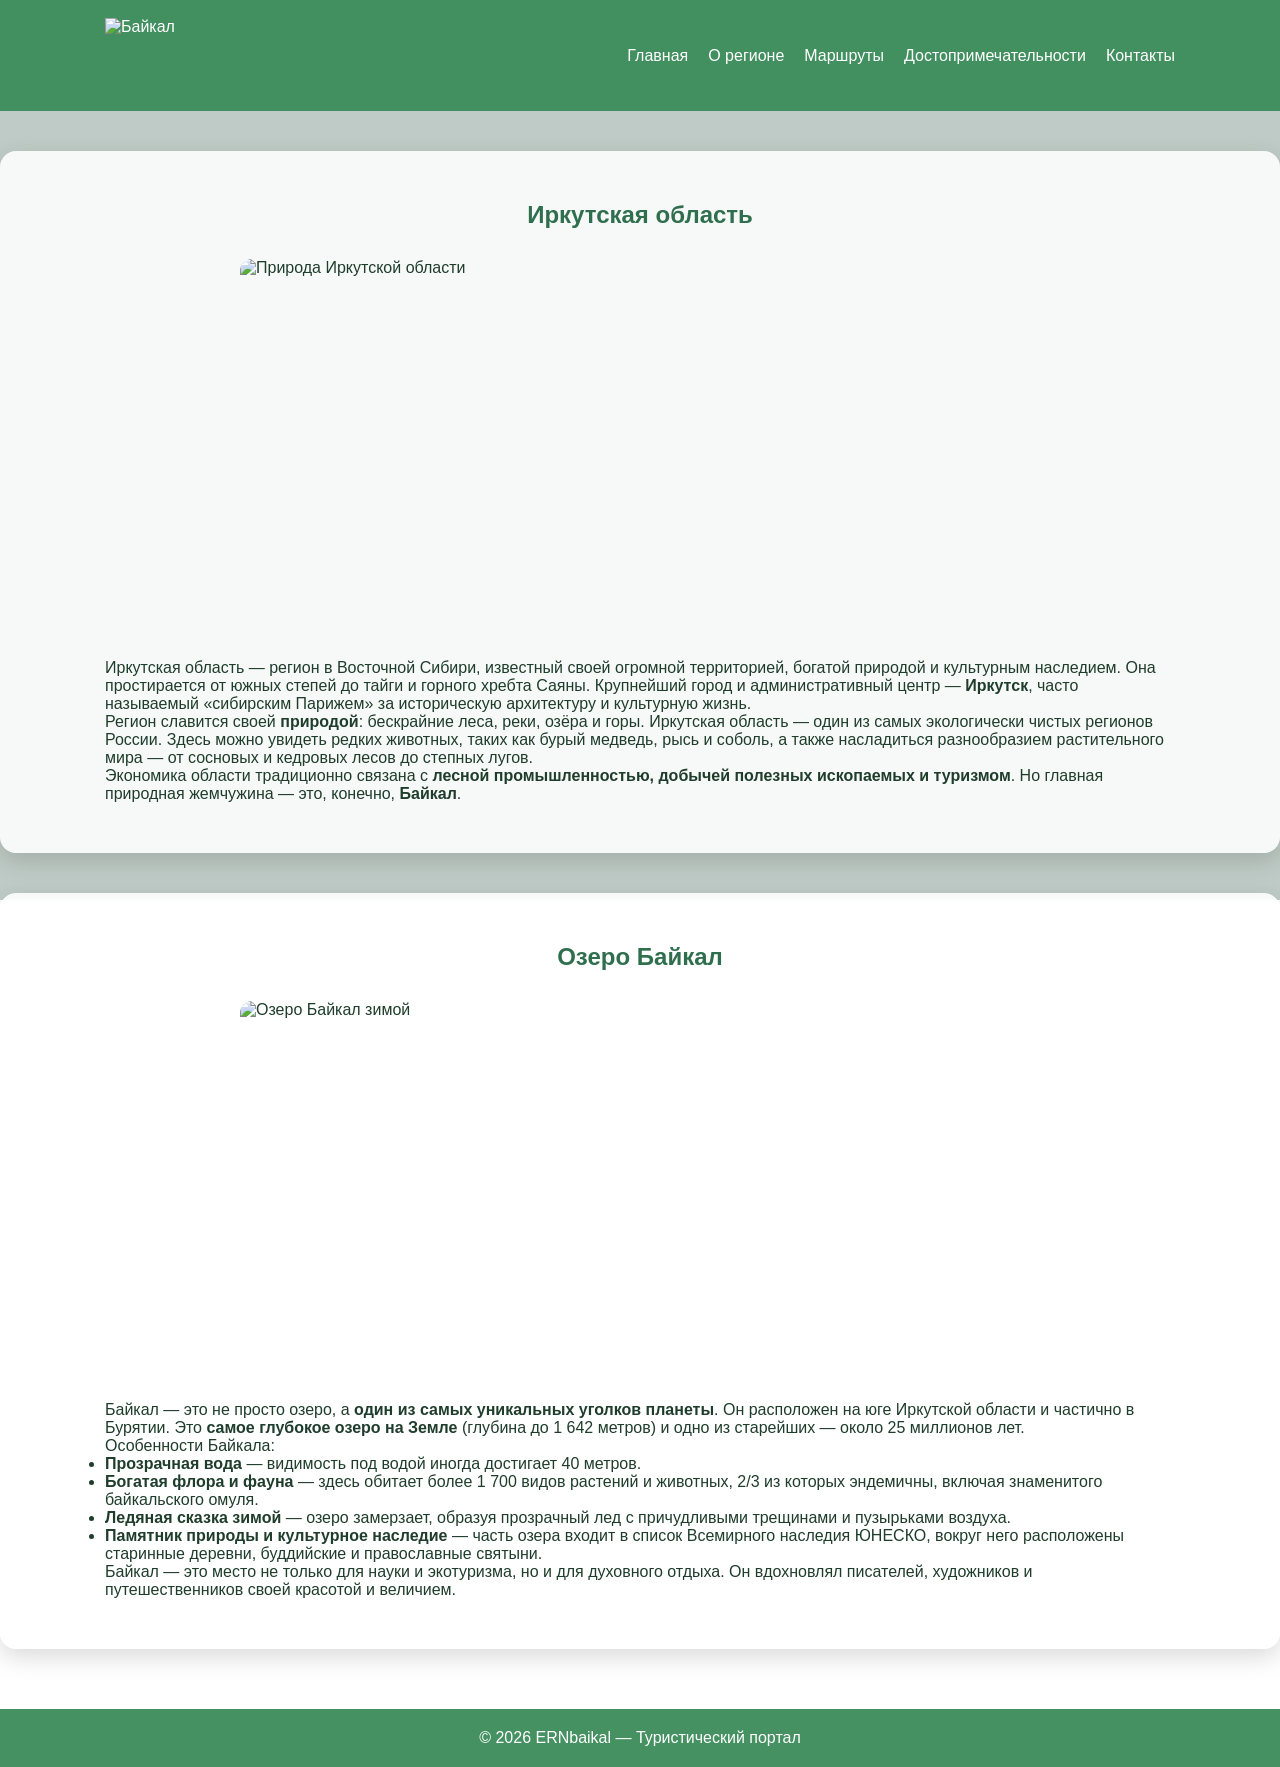
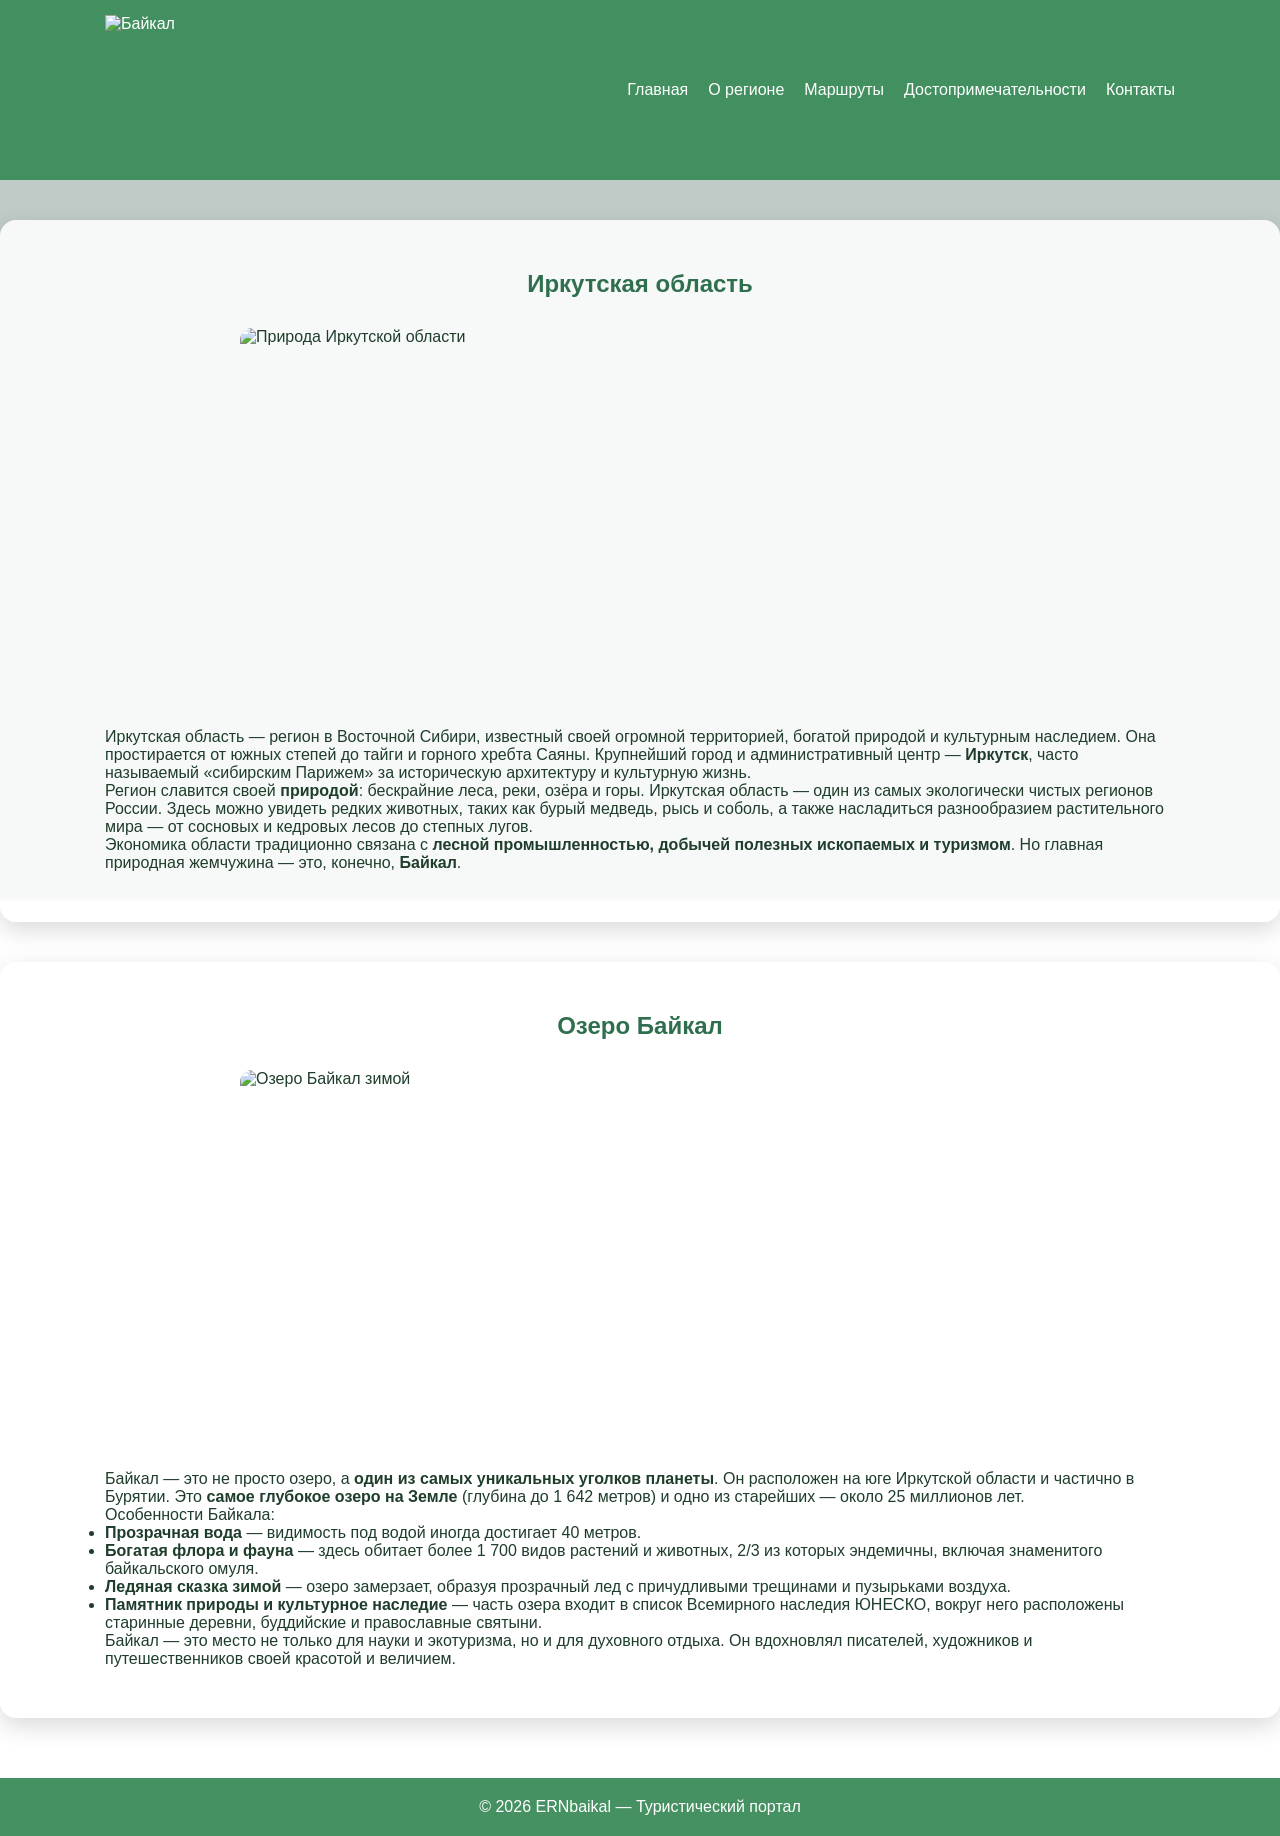

Update style.css

--- a/style.css
+++ b/style.css
@@ -34,7 +34,7 @@ body::before {
 /* ===== HEADER ===== */
 header {
     background: rgba(60, 140, 90, 0.95);
-    padding: 18px 0;
+    padding: 10px 0; /* уменьшили, чтобы большой логотип влез */
     color: white;
 }
 
@@ -42,6 +42,7 @@ nav {
     display: flex;
     justify-content: space-between;
     align-items: center;
+    min-height: 160px; /* важно для большого логотипа */
 }
 
 nav ul {
@@ -60,9 +61,9 @@ nav a:hover {
     color: #d9ffe6;
 }
 
-/* 🔥 ИСПРАВЛЕНИЕ ЛОГОТИПА */
+/* ===== ЛОГОТИП (x3 УВЕЛИЧЕН) ===== */
 .logo-icon {
-    height: 75px;   /* БЫЛО 50px — стало больше */
+    height: 150px;   /* БЫЛО 75px → стало x3 */
     width: auto;
     display: block;
     transition: 0.3s ease;
@@ -91,6 +92,7 @@ nav a:hover {
     max-width: 600px;
 }
 
+/* ===== КНОПКА ===== */
 .btn {
     display: inline-block;
     margin-top: 20px;
@@ -123,7 +125,7 @@ nav a:hover {
     color: #2f6f4e;
 }
 
-/* ===== КАРТИНКА ===== */
+/* ===== ГЛАВНАЯ КАРТИНКА ===== */
 .section-img {
     width: 100%;
     max-width: 800px;
@@ -209,6 +211,7 @@ footer {
     nav {
         flex-direction: column;
         gap: 10px;
+        min-height: auto;
     }
 
     .gallery {
@@ -221,5 +224,9 @@ footer {
 
     .hero h1 {
         font-size: 32px;
+    }
+
+    .logo-icon {
+        height: 100px; /* чтобы на телефоне не ломало */
     }
 }
